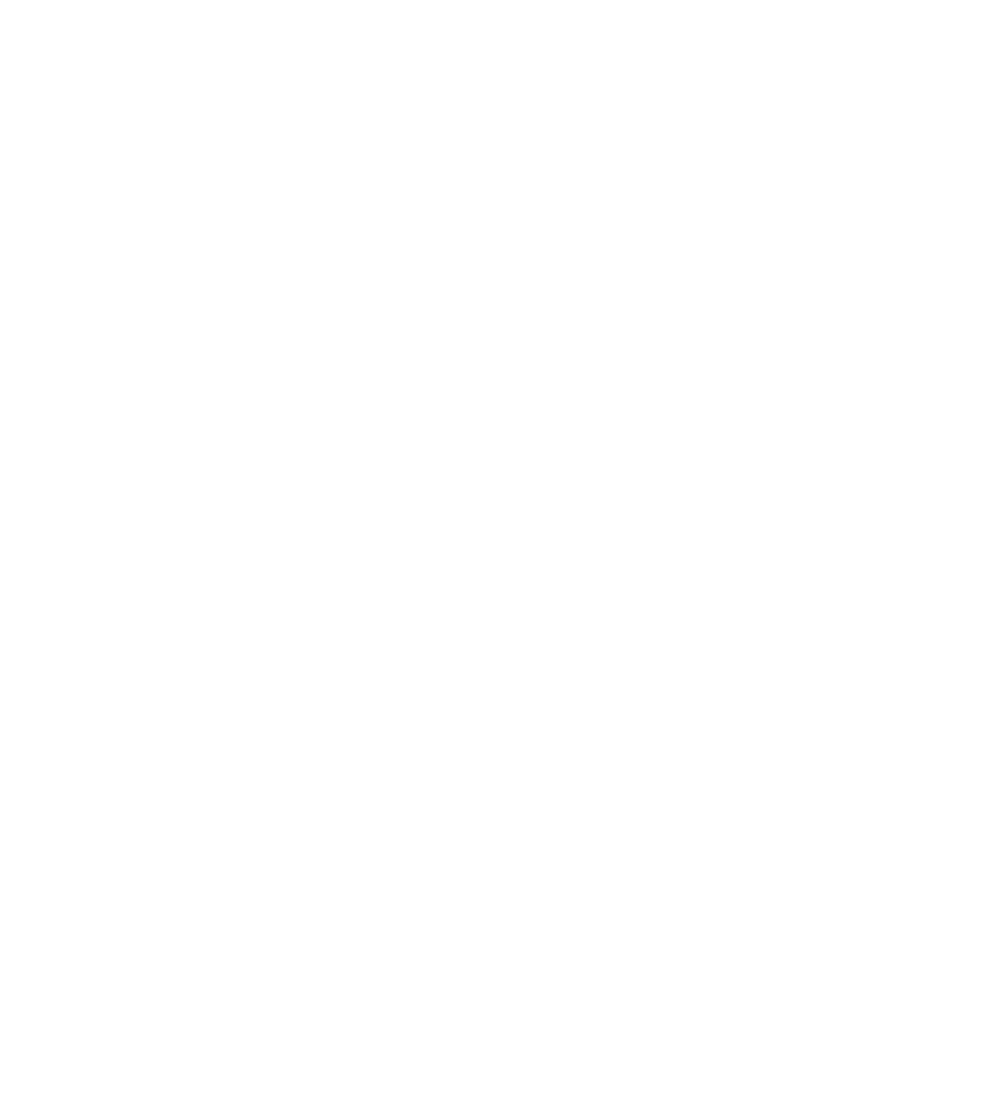
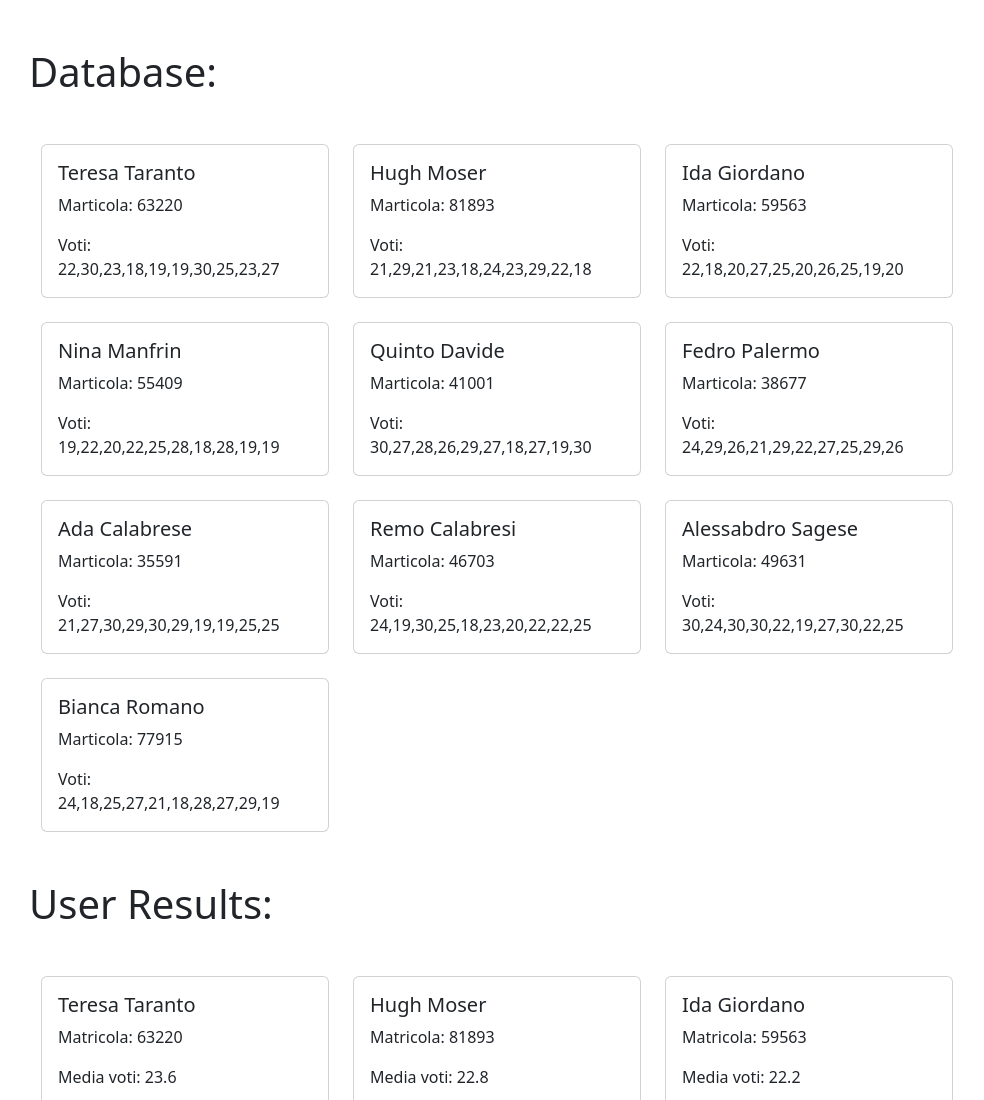
Before and after one commit to pierdomenicoguarnieri/js-jsnacks-blocco-5, a plain HTML site: page jsnacks-2/index.html in a window 1280 px wide. Shown: the top 1100 px of the page, without its empty margins (53-1037 px from the left). Before the commit the page ends 800 px from the top, so only its background shows below. Drawn offline with nearby package versions, Linux system fonts and the light colour scheme.

Commit message:
add: card output

```diff
--- a/jsnacks-2/assets/js/script.js
+++ b/jsnacks-2/assets/js/script.js
@@ -41,6 +41,10 @@ const users =[
   }
 ];
 
+const container1 = document.getElementById("database");
+
+const container2 = document.getElementById("results");
+
 const randomMatricola = () => Math.floor(Math.random()* (99999 - 10000 + 1) + 10000);
 
 const randomVoto = () => {
@@ -65,3 +69,31 @@ users.map(user => user.matricola = randomMatricola());
 users.map(user => user.voti = randomVoto());
 
 const newUsers = users.map(user => ({nomeCompleto: `${user.name} ${user.surname}`, matricola: user.matricola, mediaVoti: getMedia(user.voti)}));
+
+users.map((user) =>{
+  container1.innerHTML +=`
+  <div class="card" style="width: 18rem;">
+  <div class="card-body">
+  <h5 class="card-title">${user.name} ${user.surname}</h5>
+  <p class="card-text">Marticola: ${user.matricola}</p>
+  <p class="card-text">Voti: ${user.voti}</p>
+  </div>
+  </div>
+  `
+  return user;
+});
+
+
+
+newUsers.map((user) => {
+  container2.innerHTML +=`
+  <div class="card" style="width: 18rem;">
+  <div class="card-body">
+  <h5 class="card-title">${user.nomeCompleto}</h5>
+  <p class="card-text">Matricola: ${user.matricola}</p>
+  <p class="card-text">Media voti: ${user.mediaVoti}</p>
+  </div>
+  </div>
+  `
+  return user;
+});
--- a/jsnacks-2/index.html
+++ b/jsnacks-2/index.html
@@ -4,10 +4,24 @@
     <meta charset="UTF-8">
     <meta http-equiv="X-UA-Compatible" content="IE=edge">
     <meta name="viewport" content="width=device-width, initial-scale=1.0">
-    <title>Document</title>
+    <link href="https://cdn.jsdelivr.net/npm/bootstrap@5.3.0-alpha3/dist/css/bootstrap.min.css" rel="stylesheet" integrity="sha384-KK94CHFLLe+nY2dmCWGMq91rCGa5gtU4mk92HdvYe+M/SXH301p5ILy+dN9+nJOZ" crossorigin="anonymous">
+    <title>JSnack 2</title>
   </head>
   <body>
+      <div class="container my-5">
+        <h1>Database:</h1>
+        <div class="container-fluid d-flex align-items-center gap-4 flex-wrap my-5" id="database">
 
+        </div>
+
+        <h1>User Results:</h1>
+        <div class="container-fluid d-flex align-items-center gap-4 flex-wrap my-5" id="results">
+
+        </div>
+      </div>
+
+
+    <script src="https://cdn.jsdelivr.net/npm/bootstrap@5.3.0-alpha3/dist/js/bootstrap.bundle.min.js" integrity="sha384-ENjdO4Dr2bkBIFxQpeoTz1HIcje39Wm4jDKdf19U8gI4ddQ3GYNS7NTKfAdVQSZe" crossorigin="anonymous"></script>
     <script src="assets/js/script.js"></script>
   </body>
 </html>
```
Also changed, not shown: jsnacks-1/index.html (+1 -1 lines).
